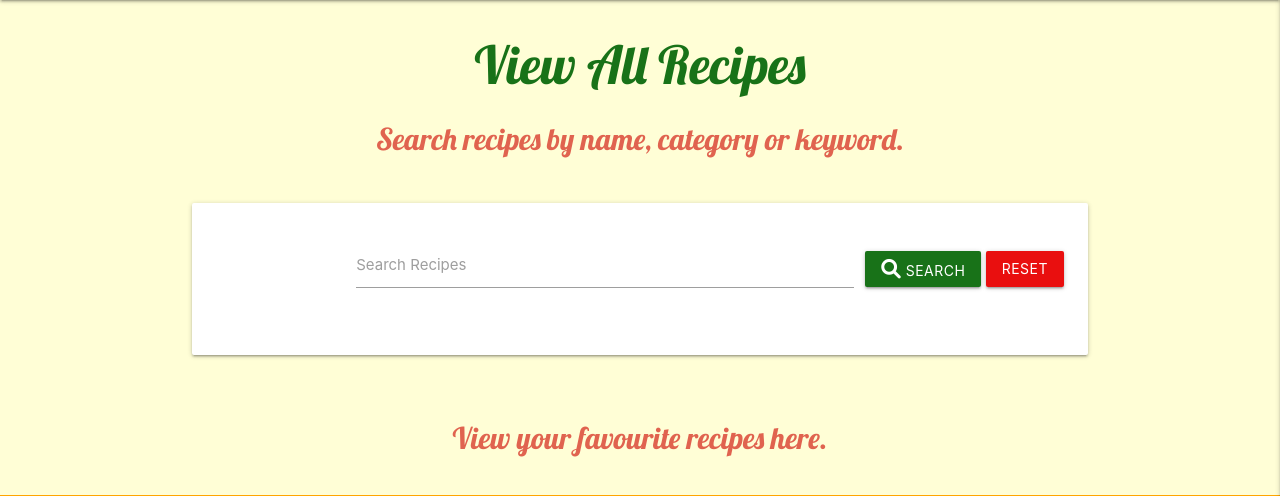
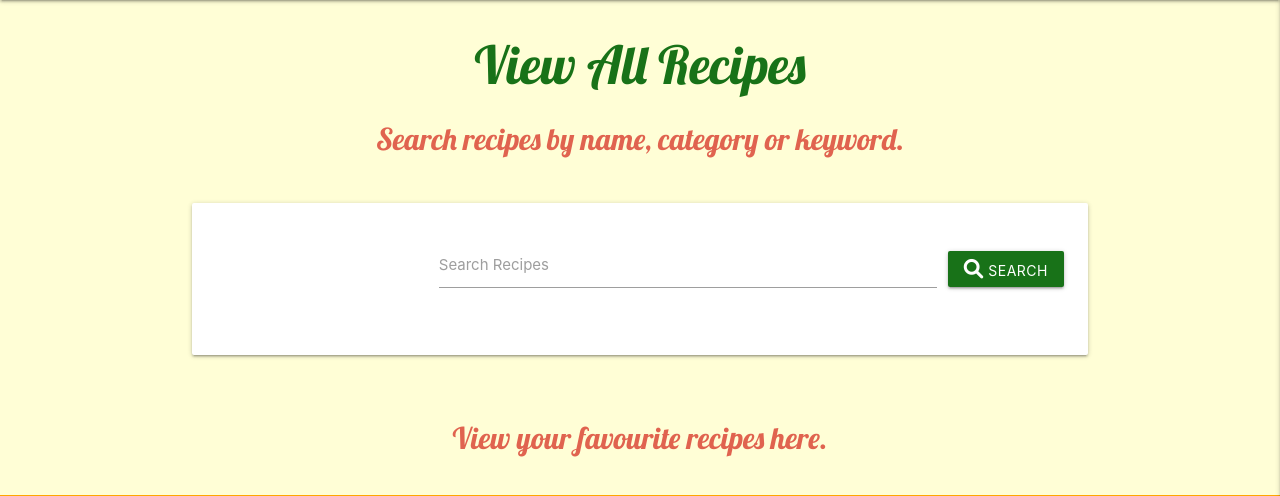
Before and after one commit to irenenev24/Winter_Warmer_Recipe_Collection, a Flask app: page /recipes in a window 1280 px wide. Shown: the part 64-560 px from the top of the page. Run offline with Flask 2, Linux system fonts and the light colour scheme; data that the repository does not hold is empty; some libraries are stand-ins or nearby versions.

Commit message:
added content to READme.md file

```diff
--- a/templates/recipes.html
+++ b/templates/recipes.html
@@ -15,8 +15,6 @@
                 <div class="c0l s12 m4">
                     <button type="submit" class="btn btn-med login" href="{{ url_for('recipes') }}">
                         <i class="fas fa-search"></i> Search
-                    </button>
-                    <button type="submit" class="btn btn-med btn-cancel"> Reset
                     </button>
                 </div>
             </div>
```
Also changed, not shown: README.md, 1 other file.
